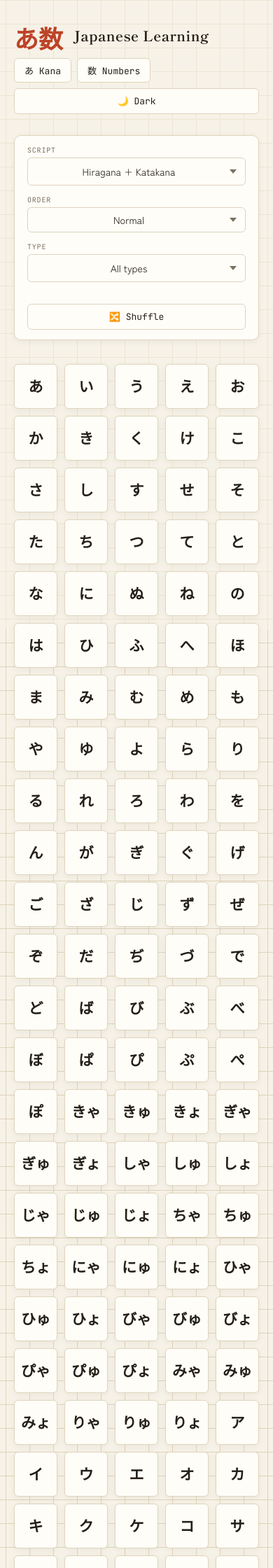
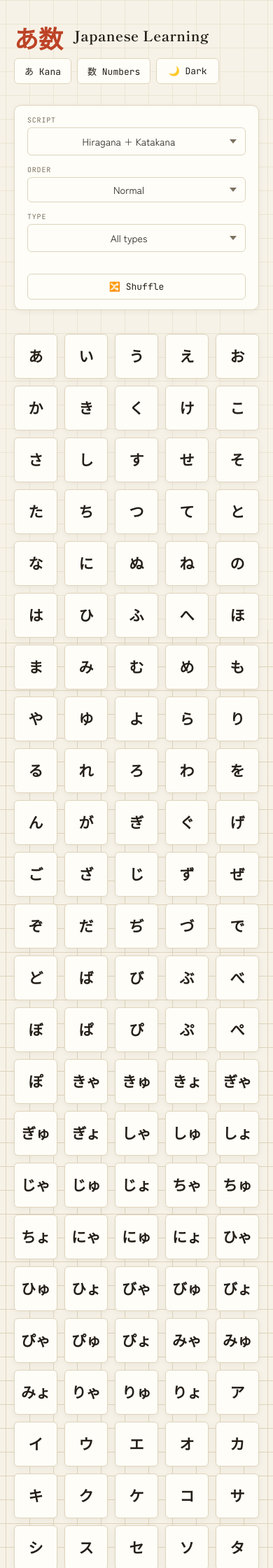
Before and after one commit to najmul-hasan-nirob/japanese-flashcards, a Jekyll site: the page built from index.html, in a window 390 px wide. Shown: the top 2240 px of the page at 70% size. Built offline with Jekyll 4.4.1, drawn with Linux system fonts in a browser that asks for light colours.

Commit message:
Update home.css

```diff
--- a/css/home.css
+++ b/css/home.css
@@ -201,7 +201,7 @@ button:focus-visible{ outline:2px solid var(--vermilion); outline-offset:2px; }
 
 @media only screen and (max-width: 500px) {
     .front{ font-size:21px; }
-    button{ width:100%; justify-content:center; }
+    button{ justify-content:center; }
     .field-theme{ margin-left:0; }
     .multiselect-panel{ left:0; right:0; }
 }
```
